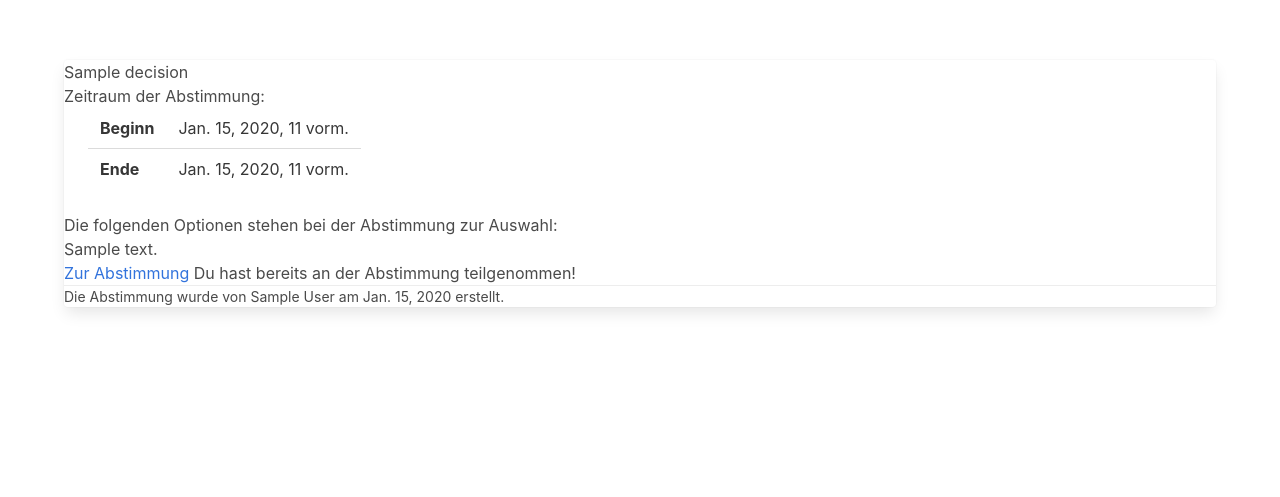
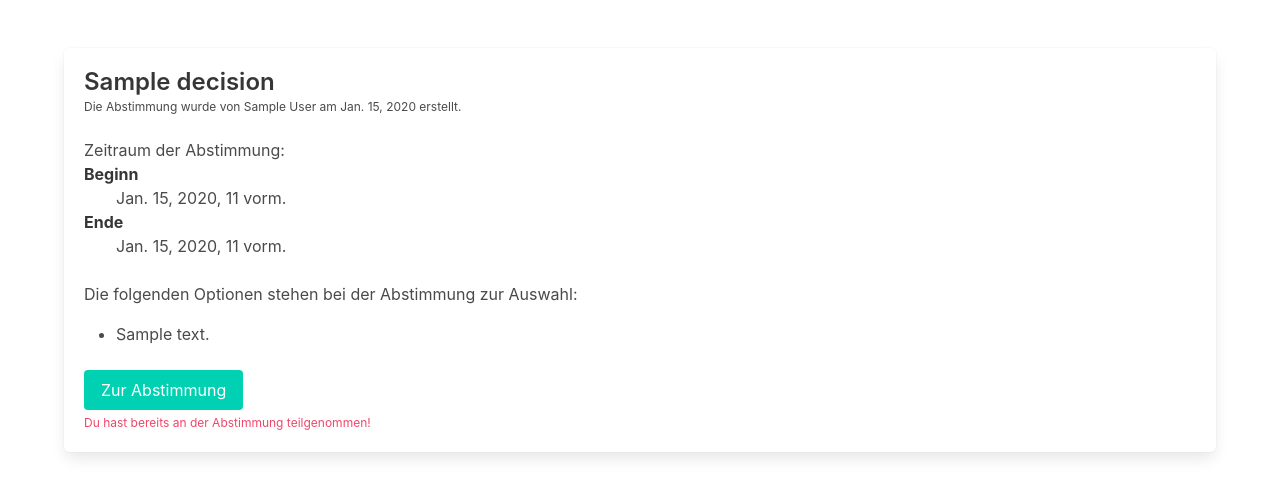
Before and after one commit to aiventimptner/faking-vote, a Django app: page /1/ in a window 1280 px wide. Shown: the part 52-549 px from the top of the page. Run offline with Django 3.2, Linux system fonts and the light colour scheme; a user stored in the database is signed in; tables that the repository leaves empty hold one stand-in row (values such as "Sample post"); some libraries are stand-ins or nearby versions.

Commit message:
Fix decision-info style

```diff
--- a/votes/templates/votes/decision/info.html
+++ b/votes/templates/votes/decision/info.html
@@ -2,44 +2,40 @@
 
 {% block content %}
     <div class="container">
-        <div class="card mt-3 mx-auto w-50">
-            <div class="card-body">
-                <h3 class="card-title">{{ decision.subject }}</h3>
-                <p class="card-text">Zeitraum der Abstimmung:</p>
+        <div class="box">
+            <h1 class="title is-4">{{ decision.subject }}</h1>
+            <p class="subtitle is-size-7">
+                Die Abstimmung wurde von {{ decision.author.get_full_name }} am {{ decision.created|date }} erstellt.
+            </p>
+
+            <div class="block content">
+                Zeitraum der Abstimmung:
+                <dl>
+                    <dt>
+                        <strong>Beginn</strong>
+                    </dt>
+                    <dd>{{ decision.start }}</dd>
+
+                    <dt>
+                        <strong>Ende</strong>
+                    </dt>
+                    <dd>{{ decision.end }}</dd>
+                </dl>
             </div>
-            <table class="table table-borderless mx-5">
-                <tbody>
-                    <tr>
-                        <th>Beginn</th>
-                        <td>{{ decision.start }}</td>
-                    </tr>
-                    <tr>
-                        <th>Ende</th>
-                        <td>{{ decision.end }}</td>
-                    </tr>
-                </tbody>
-            </table>
-            <div class="card-body">
-                <p class="card-text">
-                    Die folgenden Optionen stehen bei der Abstimmung zur Auswahl:
-                </p>
+
+            <div class="block content">
+                Die folgenden Optionen stehen bei der Abstimmung zur Auswahl:
+                <ul>
+                    {% for option in decision.option_set.all %}
+                        <li>{{ option.text }}</li>
+                    {% endfor %}
+                </ul>
             </div>
-            <ul class="list-group list-group-flush">
-                {% for option in decision.option_set.all %}
-                    <li class="list-group-item">{{ option.text }}</li>
-                {% endfor %}
-            </ul>
-            <div class="card-body">
-                {% if status.voting_permitted %}
-                    <a href="{% url 'votes:vote' decision.id %}" class="btn btn-primary">Zur Abstimmung</a>
-                {% else %}
-                    <a href="{% url 'votes:vote' decision.id %}" class="btn btn-secondary disabled">Zur Abstimmung</a>
-                    <span class="text-danger">{{ status.message }}</span>
-                {% endif %}
-            </div>
-            <div class="card-footer text-muted">
-                <small>Die Abstimmung wurde von {{ decision.author.get_full_name }} am {{ decision.created|date }} erstellt.</small>
-            </div>
+
+            <a href="{% url 'votes:vote' decision.id %}" class="button is-primary">Zur Abstimmung</a>
+            {% if decision.state != 'open' %}
+                <p class="help is-danger">{{ status.message }}</p>
+            {% endif %}
         </div>
     </div>
 {% endblock %}
```
